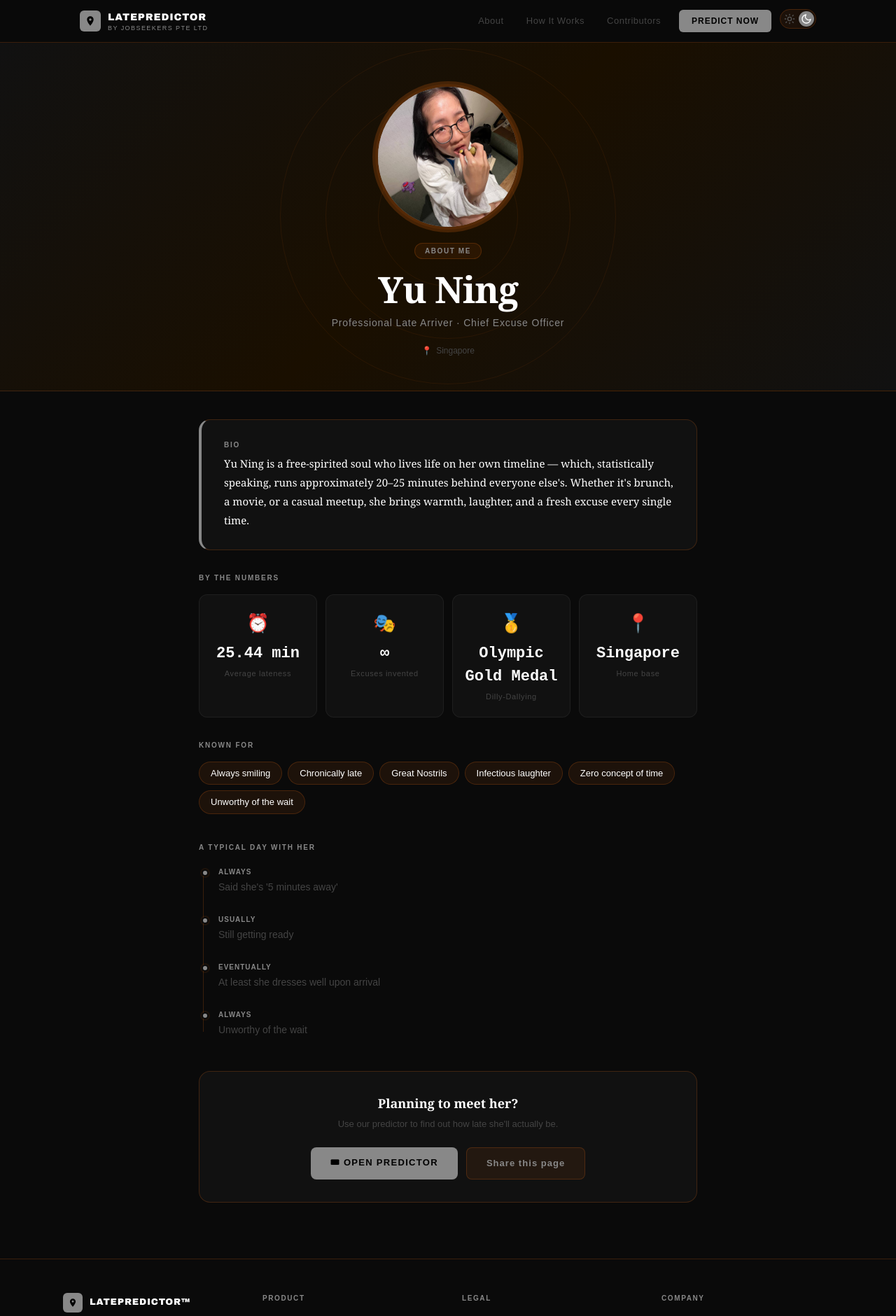
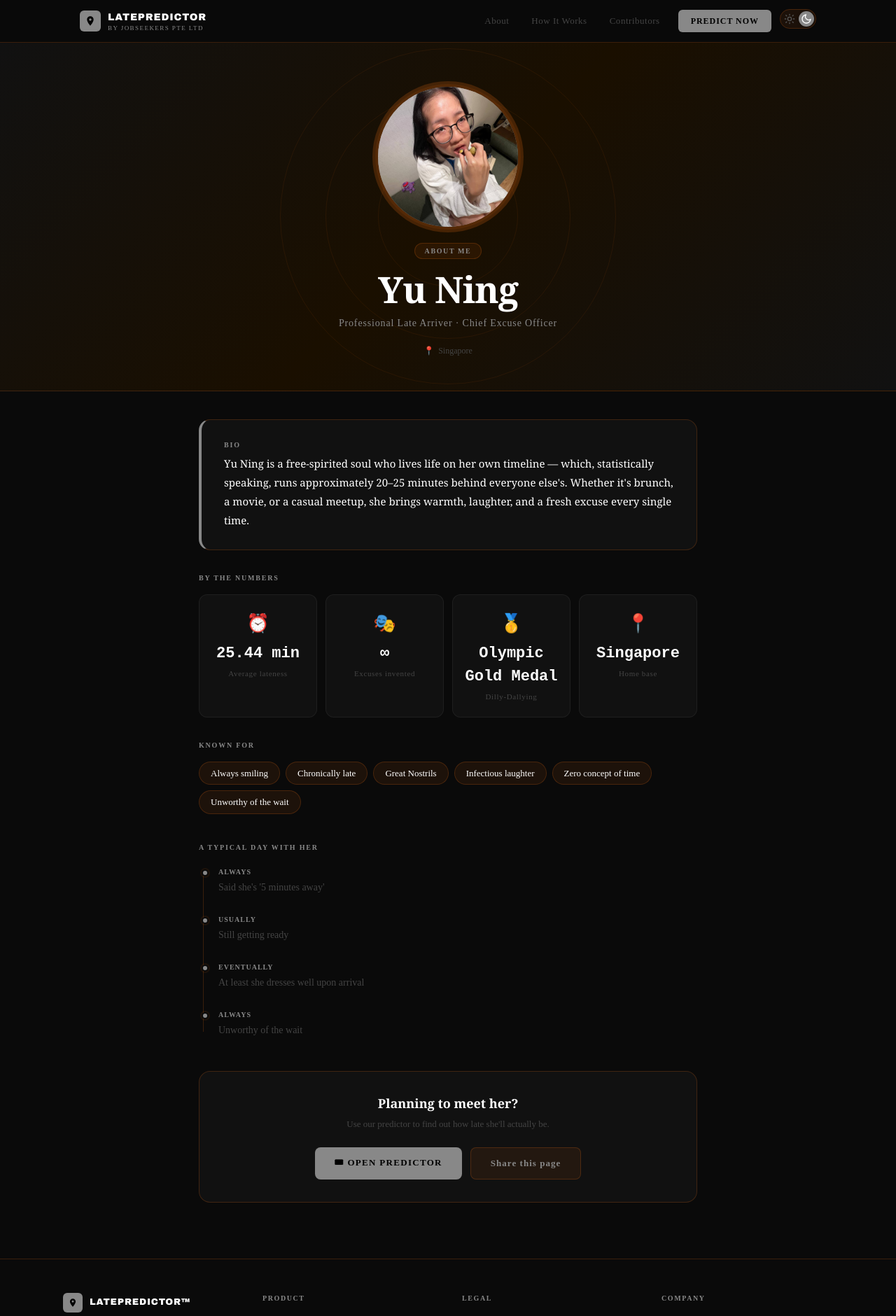
Before and after one commit to ivanjq98/LatePredictor, a Next.js app: page /about in a window 1280 px wide. Shown: the top 1880 px of the page at 70% size. Built offline with nearby package versions, Linux system fonts and the light colour scheme.

Commit message:
[Font-style] Nunito

```diff
--- a/src/app/about/page.tsx
+++ b/src/app/about/page.tsx
@@ -103,7 +103,7 @@ export default function AboutPage() {
             borderRadius: 20,
             padding: "3px 14px",
             fontSize: 10,
-            fontFamily: "sans-serif",
+            fontFamily: "Nunito",
             fontWeight: 700,
             letterSpacing: "0.16em",
             color: "var(--text-secondary)",
@@ -128,7 +128,7 @@ export default function AboutPage() {
             margin: "0 0 20px",
             fontSize: 14,
             color: "var(--text-secondary)",
-            fontFamily: "sans-serif",
+            fontFamily: "Nunito",
             letterSpacing: "0.06em",
           }}>
             {profile.tagline}
@@ -141,7 +141,7 @@ export default function AboutPage() {
             gap: 6,
             fontSize: 12,
             color: "var(--text-muted)",
-            fontFamily: "sans-serif",
+            fontFamily: "Nunito",
           }}>
             <span>📍</span>
             <span>{profile.location}</span>
@@ -166,7 +166,7 @@ export default function AboutPage() {
             fontSize: 10, fontWeight: 700,
             letterSpacing: "0.18em",
             color: "var(--text-secondary)",
-            fontFamily: "sans-serif",
+            fontFamily: "Nunito",
             textTransform: "uppercase" as const,
           }}>
             Bio
@@ -185,7 +185,7 @@ export default function AboutPage() {
           <p style={{
             margin: "0 0 16px", fontSize: 10, fontWeight: 700,
             letterSpacing: "0.18em", color: "var(--text-secondary)",
-            fontFamily: "sans-serif", textTransform: "uppercase" as const,
+            fontFamily: "Nunito", textTransform: "uppercase" as const,
           }}>
             By The Numbers
           </p>
@@ -215,7 +215,7 @@ export default function AboutPage() {
                 </div>
                 <div style={{
                   fontSize: 11, color: "var(--text-muted)",
-                  fontFamily: "sans-serif", letterSpacing: "0.06em",
+                  fontFamily: "Nunito", letterSpacing: "0.06em",
                 }}>
                   {fact.label}
                 </div>
@@ -229,7 +229,7 @@ export default function AboutPage() {
           <p style={{
             margin: "0 0 16px", fontSize: 10, fontWeight: 700,
             letterSpacing: "0.18em", color: "var(--text-secondary)",
-            fontFamily: "sans-serif", textTransform: "uppercase" as const,
+            fontFamily: "Nunito", textTransform: "uppercase" as const,
           }}>
             Known For
           </p>
@@ -242,7 +242,7 @@ export default function AboutPage() {
                 borderRadius: 20,
                 fontSize: 13,
                 color: "var(--text-primary)",
-                fontFamily: "sans-serif",
+                fontFamily: "Nunito",
               }}>
                 {trait}
               </span>
@@ -255,7 +255,7 @@ export default function AboutPage() {
           <p style={{
             margin: "0 0 20px", fontSize: 10, fontWeight: 700,
             letterSpacing: "0.18em", color: "var(--text-secondary)",
-            fontFamily: "sans-serif", textTransform: "uppercase" as const,
+            fontFamily: "Nunito", textTransform: "uppercase" as const,
           }}>
             A Typical Day With Her
           </p>
@@ -284,7 +284,7 @@ export default function AboutPage() {
                   boxShadow: "0 0 0 2px var(--accent-soft)",
                 }} />
                 <div style={{
-                  fontSize: 10, fontFamily: "sans-serif", fontWeight: 700,
+                  fontSize: 10, fontFamily: "Nunito", fontWeight: 700,
                   color: "var(--text-secondary)",
                   letterSpacing: "0.1em",
                   textTransform: "uppercase" as const,
@@ -294,7 +294,7 @@ export default function AboutPage() {
                 </div>
                 <div style={{
                   fontSize: 14, color: "var(--text-muted)",
-                  fontFamily: "sans-serif", lineHeight: 1.5,
+                  fontFamily: "Nunito", lineHeight: 1.5,
                 }}>
                   {item.event}
                 </div>
@@ -320,7 +320,7 @@ export default function AboutPage() {
           <p style={{
             margin: "0 0 24px", fontSize: 13,
             color: "var(--text-muted)",
-            fontFamily: "sans-serif",
+            fontFamily: "Nunito",
           }}>
             Use our predictor to find out how late she'll actually be.
           </p>
@@ -329,7 +329,7 @@ export default function AboutPage() {
               padding: "12px 28px",
               background: "var(--text-secondary)",
               color: isDark ? "#000" : "#fff",
-              fontFamily: "sans-serif", fontWeight: 700,
+              fontFamily: "Nunito", fontWeight: 700,
               fontSize: 13, letterSpacing: "0.1em",
               textTransform: "uppercase" as const,
               textDecoration: "none", borderRadius: 8,
@@ -341,7 +341,7 @@ export default function AboutPage() {
               background: "var(--accent-soft)",
               border: "1px solid var(--border-accent)",
               color: "var(--text-secondary)",
-              fontFamily: "sans-serif", fontWeight: 600,
+              fontFamily: "Nunito", fontWeight: 600,
               fontSize: 13, letterSpacing: "0.08em",
               borderRadius: 8, cursor: "pointer",
             }}>
--- a/src/app/contributor/page.tsx
+++ b/src/app/contributor/page.tsx
@@ -38,7 +38,7 @@ const contributors = [
 
 export default function ContributorsPage() {
   return (
-    <main style={{ padding: '60px 20px', maxWidth: '1200px', margin: '0 auto', fontFamily: 'sans-serif' }}>
+    <main style={{ padding: '60px 20px', maxWidth: '1200px', margin: '0 auto', fontFamily: 'Nunito' }}>
 
       <div style={{ textAlign: 'center', marginBottom: '60px' }}>
         <h1 style={{ fontSize: '2.5rem', marginBottom: '10px', color: "var(--text-secondary)" }}>Meet Our Contributors</h1>
--- a/src/app/legal/[slug]/page.tsx
+++ b/src/app/legal/[slug]/page.tsx
@@ -52,7 +52,7 @@ export default function LegalPage() {
       maxWidth: '800px',
       margin: '80px auto',
       padding: '0 24px',
-      fontFamily: 'sans-serif',
+      fontFamily: 'Nunito',
       lineHeight: '1.8',
       color: '#f3f3f3'
     }}>
--- a/src/components/Footer.tsx
+++ b/src/components/Footer.tsx
@@ -26,7 +26,7 @@ export default function Footer() {
         background: "var(--bg-primary)",
         borderTop: "1px solid var(--border-accent)",
         padding: "48px 24px 32px",
-        fontFamily: "sans-serif",
+        fontFamily: "Nunito",
       }}>
         <div style={{
           maxWidth: 1100,
@@ -52,7 +52,7 @@ export default function Footer() {
                 </svg>
               </div>
               <span style={{
-                fontFamily: "'Arial Black', sans-serif",
+                fontFamily: "'Arial Black', Nunito",
                 fontWeight: 900, fontSize: 13,
                 letterSpacing: "0.06em",
                 color: "var(--text-primary)",
--- a/src/components/Navbar.tsx
+++ b/src/components/Navbar.tsx
@@ -133,7 +133,7 @@ export default function Navbar() {
             </div>
             <div>
               <span style={{
-                fontFamily: "'Arial Black', sans-serif",
+                fontFamily: "'Arial Black', Nunito",
                 fontWeight: 900, fontSize: 14,
                 letterSpacing: "0.06em",
                 color: "var(--text-primary)",
@@ -145,7 +145,7 @@ export default function Navbar() {
                 display: "block",
                 fontSize: 9,
                 color: "var(--text-secondary)",
-                fontFamily: "sans-serif",
+                fontFamily: "Nunito",
                 letterSpacing: "0.16em",
                 textTransform: "uppercase" as const,
                 marginTop: -2,
@@ -162,7 +162,7 @@ export default function Navbar() {
                 color: "var(--text-muted)",
                 textDecoration: "none",
                 fontSize: 13,
-                fontFamily: "sans-serif",
+                fontFamily: "Nunito",
                 fontWeight: 500,
                 letterSpacing: "0.04em",
                 padding: "6px 14px",
@@ -188,7 +188,7 @@ export default function Navbar() {
               background: "var(--text-secondary)",
               color: isDark ? "#000" : "#fff",
               fontSize: 12,
-              fontFamily: "sans-serif",
+              fontFamily: "Nunito",
               fontWeight: 700,
               letterSpacing: "0.08em",
               textTransform: "uppercase" as const,
@@ -245,7 +245,7 @@ export default function Navbar() {
                 style={{
                   color: "var(--text-muted)",
                   textDecoration: "none",
-                  fontSize: 14, fontFamily: "sans-serif",
+                  fontSize: 14, fontFamily: "Nunito",
                   padding: "10px 0",
                   borderBottom: "1px solid var(--border-subtle)",
                   letterSpacing: "0.04em",
@@ -257,7 +257,7 @@ export default function Navbar() {
               marginTop: 8,
               padding: "10px 0",
               color: "var(--text-secondary)",
-              fontFamily: "sans-serif",
+              fontFamily: "Nunito",
               fontWeight: 700,
               fontSize: 13,
               letterSpacing: "0.1em",
```
